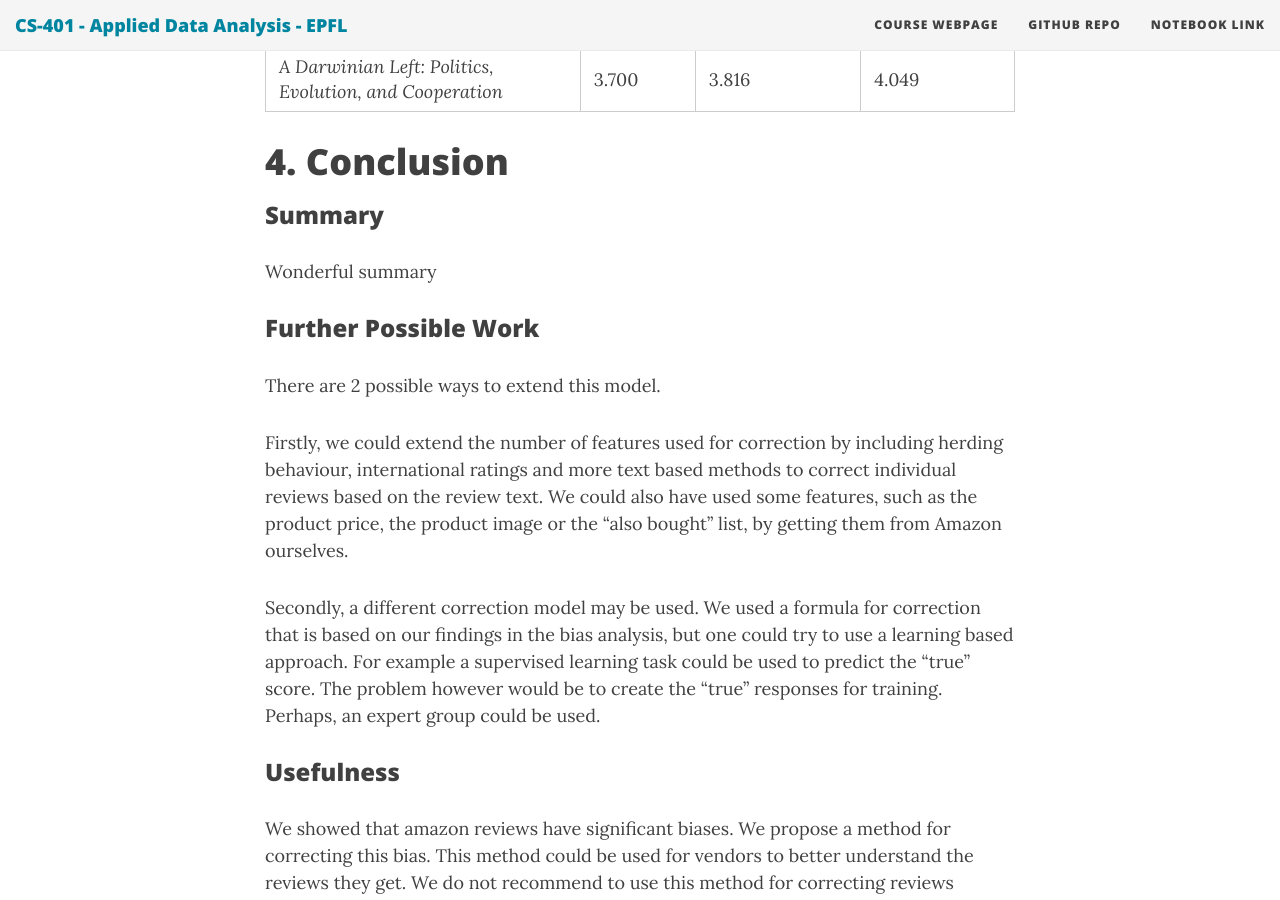
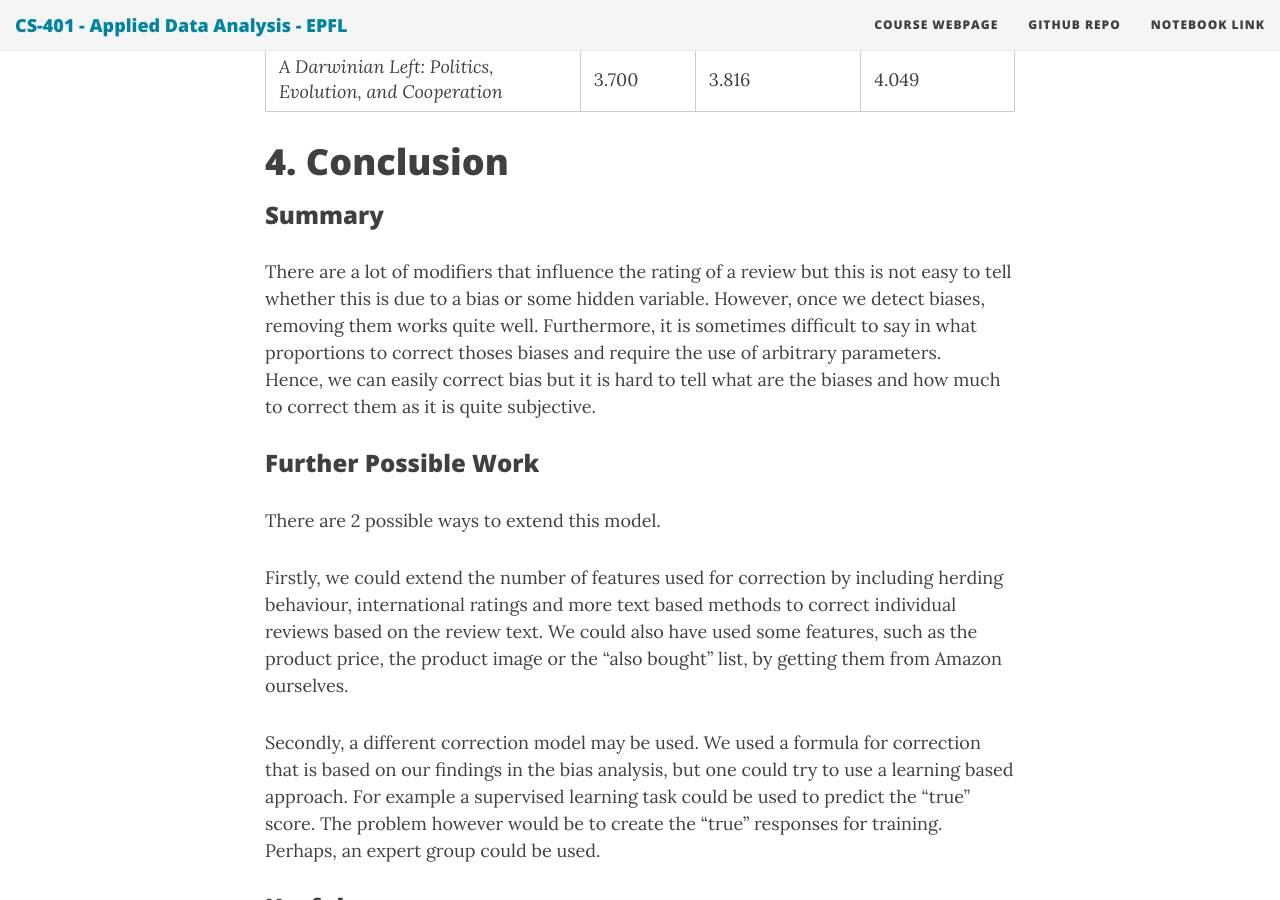
Before and after one commit to ada-lyn/ada-lyn.github.io, a Jekyll site: the page built from index.md, in a window 1280 px wide and 900 px high, scrolled down 34439 px. Built offline with Jekyll 4.4.1, drawn with Linux system fonts in a browser that asks for light colours; nearby versions of some CDN libraries; formulas are drawn with MathJax 3.

Commit message:
Update index.md

```diff
--- a/index.md
+++ b/index.md
@@ -443,7 +443,8 @@ A few more examples, with only the average rating:
 
 ### Summary
 
-Wonderful summary
+There are a lot of modifiers that influence the rating of a review but this is not easy to tell whether this is due to a bias or some hidden variable. However, once we detect biases, removing them works quite well. Furthermore, it is sometimes difficult to say in what proportions to correct thoses biases and require the use of arbitrary parameters.<br>
+Hence, we can easily correct bias but it is hard to tell what are the biases and how much to correct them as it is quite subjective.
 
 ### Further Possible Work
 There are 2 possible ways to extend this model.
```
